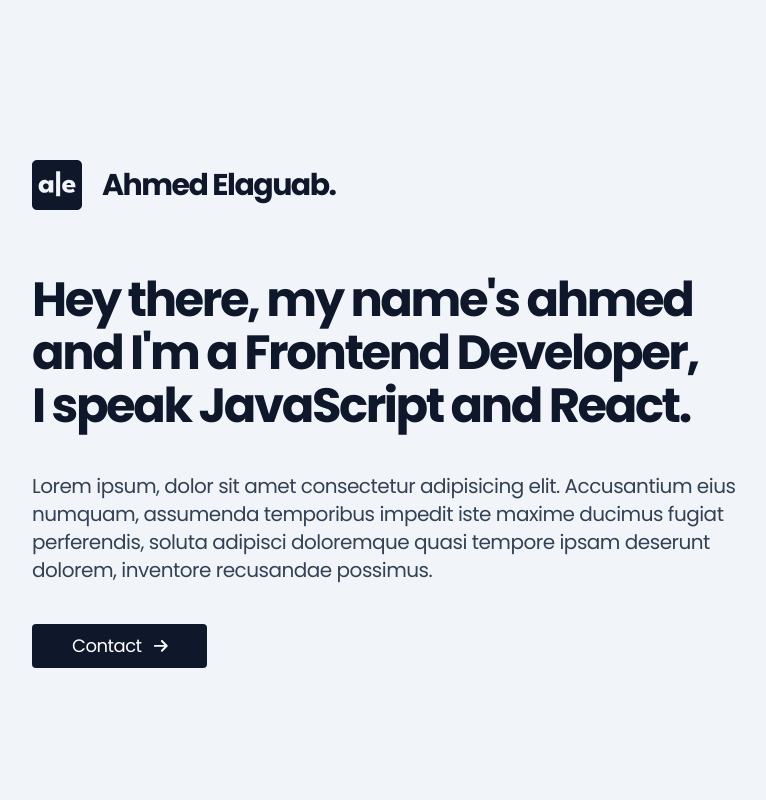
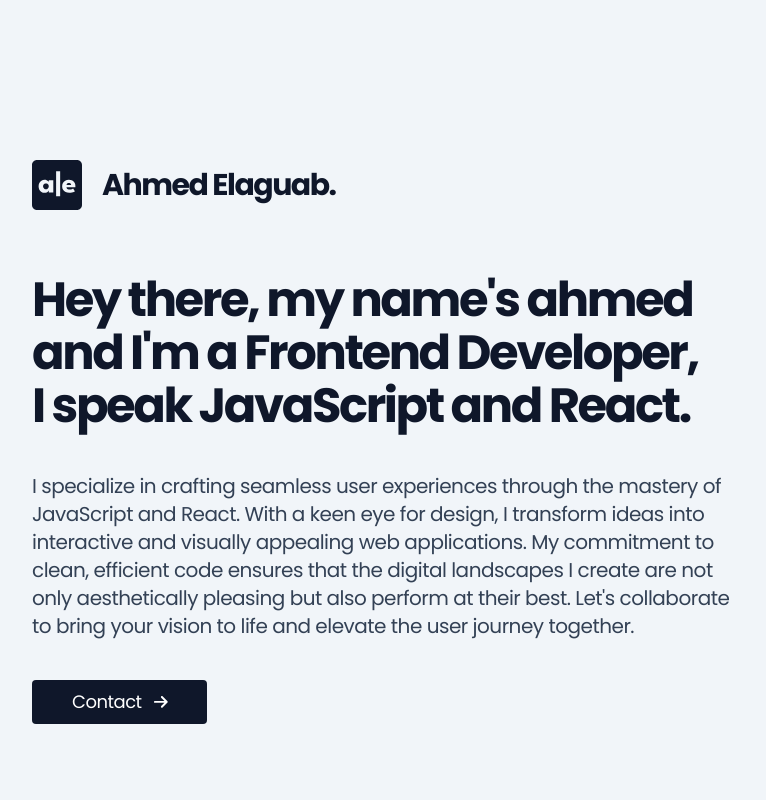
Before and after one commit to AhmedElaguab/ahmedelaguab.github.io, a React (Vite) app: page / in a window 1280 px wide. Shown: the top 800 px of the page, without its empty margins (252-1018 px from the left). Built offline with nearby package versions, Linux system fonts and the light colour scheme.

Commit message:
Add meaninful intro

```diff
--- a/src/components/HeroSection.jsx
+++ b/src/components/HeroSection.jsx
@@ -11,18 +11,17 @@ export default function HeroSection() {
         </nav>
         <h1 className="mt-12 md:mt-16 text-3xl sm:text-4xl md:text-5xl font-bold leading-tight tracking-tighter  md:leading-[1.1]">
           Hey there, my name's ahmed
-          {/* <br className="hidden sm:inline" /> */}
-          <br />
-          and I'm a Frontend Developer,
-          <br />
-          {/* <br className="hidden sm:inline" /> */}I speak JavaScript and
-          React.
+          <br /> and I'm a Frontend Developer,
+          <br /> I speak JavaScript and React.
         </h1>
         <p className="mt-8 sm:mt-10 text-slate-700">
-          Lorem ipsum, dolor sit amet consectetur adipisicing elit. Accusantium
-          eius numquam, assumenda temporibus impedit iste maxime ducimus fugiat
-          perferendis, soluta adipisci doloremque quasi tempore ipsam deserunt
-          dolorem, inventore recusandae possimus.
+          I specialize in crafting seamless user experiences through the mastery
+          of JavaScript and React. With a keen eye for design, I transform ideas
+          into interactive and visually appealing web applications. My
+          commitment to clean, efficient code ensures that the digital
+          landscapes I create are not only aesthetically pleasing but also
+          perform at their best. Let's collaborate to bring your vision to life
+          and elevate the user journey together.
         </p>
         <a className="button mt-10 flex items-center" href="#contact">
           <span>Contact</span>
--- a/src/components/ProjectSection.jsx
+++ b/src/components/ProjectSection.jsx
@@ -14,7 +14,7 @@ export default function ProjectSection() {
           <div className="sm:grid sm:grid-cols-2  sm:gap-3">
             {PROJECTS.map(project => (
               <div
-                className=" bg-gray-50 border border-gray-300 hover:border-gray-400/60 rounded-md shadow-sm mb-4 sm:mb-0"
+                className="hover:-translate-y-px bg-gray-50 border border-gray-300 hover:border-gray-400/60 rounded-md shadow-sm mb-4 sm:mb-0"
                 key={project.id}
               >
                 <div className="overflow-hidden">
```
